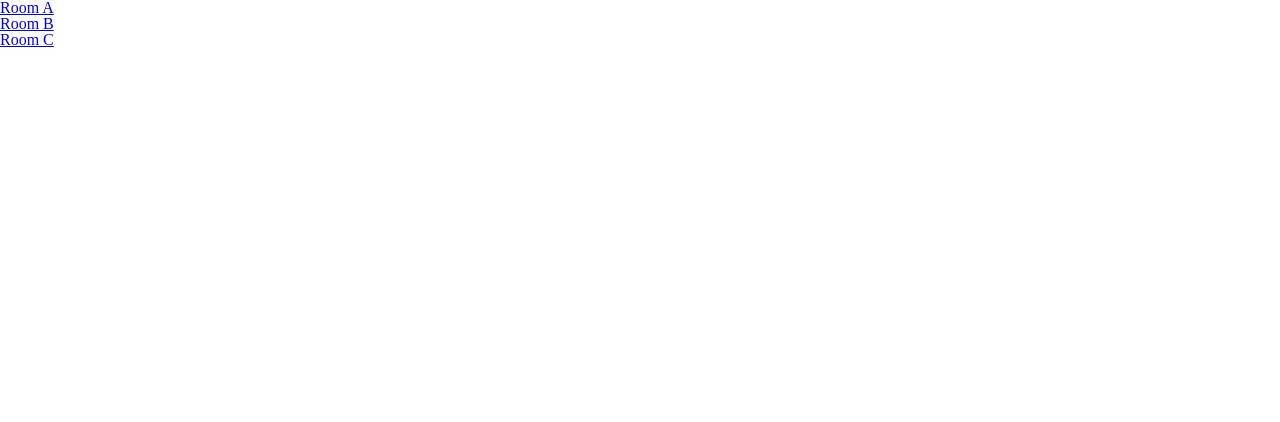
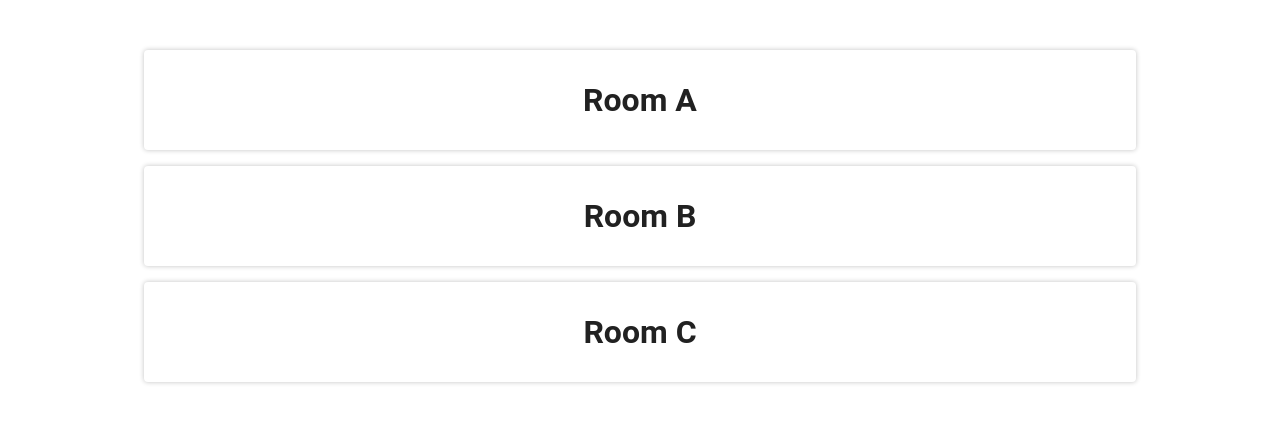
Before and after one commit to mohsenireza/cinema-app, a React (Vite) app: page / in a window 1280 px wide. Shown: the top 422 px of the page. Built offline with nearby package versions, Linux system fonts and the light colour scheme.

Commit message:
Style the components

```diff
--- /dev/null
+++ b/src/components/Layout/Layout.css
@@ -0,0 +1,6 @@
+.layout__container {
+  max-width: 1024px;
+  padding-inline: 16px;
+  margin-inline: auto;
+  margin-top: 50px;
+}
--- /dev/null
+++ b/src/components/Layout/Layout.jsx
@@ -0,0 +1,14 @@
+import { Outlet } from 'react-router-dom';
+import './Layout.css';
+
+function Layout() {
+  return (
+    <section className="layout">
+      <div className="layout__container">
+        <Outlet />
+      </div>
+    </section>
+  );
+}
+
+export default Layout;
--- /dev/null
+++ b/src/components/MovieItem/MovieItem.css
@@ -0,0 +1,69 @@
+.movie-item {
+  box-shadow: 0 0 5px var(--grey);
+  height: 100px;
+  border-radius: 4px;
+  margin-bottom: 16px;
+  transition: 0.3s;
+  overflow: hidden;
+}
+
+.movie-item:hover {
+  background-color: var(--grey);
+  box-shadow: none
+}
+
+.movie-item:hover .movie-item__image {
+  transform: scale(1.2);
+}
+
+.movie-item__link {
+  display: flex;
+  align-items: center;
+  height: 100%;
+  text-decoration: none;
+  padding: 4px;
+  padding-right: 16px;
+}
+
+.movie-item__image-container {
+  height: 100%;
+  border-radius: 4px;
+  overflow: hidden;
+}
+
+.movie-item__image {
+  height: 100%;
+  transition: 0.3s;
+}
+
+.movie-item__title {
+  font-size: 20px;
+  color: var(--text-color-primary);
+  font-weight: 700;
+  margin-inline: 16px auto;
+}
+
+.movie-item__time {
+  color: var(--text-color-secondary)
+}
+
+@media only screen and (max-width: 768px) {
+  .movie-item {
+    height: auto;
+    text-align: center;
+  }
+
+  .movie-item__link {
+    flex-direction: column;
+    padding: 16px;
+  }
+
+  .movie-item__image-container {
+    display: flex;
+    height: 150px;
+  }
+
+  .movie-item__title {
+    margin: 12px 0 16px;
+  }
+}
--- a/src/components/MovieItem/MovieItem.jsx
+++ b/src/components/MovieItem/MovieItem.jsx
@@ -1,13 +1,17 @@
-import { Link } from 'react-router-dom';
-import PropTypes from 'prop-types';
+import { Link } from "react-router-dom";
+import PropTypes from "prop-types";
+
+import "./MovieItem.css";
 
 function MovieItem({ movie, roomId }) {
   return (
-    <li>
-      <Link to={`/room/${roomId}/movie/${movie.id}`}>
-        <img src={movie.image} loading="lazy" />
-        <h3>{movie.title}</h3>
-        <span>{movie.startsAt}</span>
+    <li className="movie-item">
+      <Link to={`/room/${roomId}/movie/${movie.id}`} className="movie-item__link">
+        <figure className="movie-item__image-container">
+          <img className="movie-item__image" src={movie.image} loading="lazy" />
+        </figure>
+        <h3 className="movie-item__title">{movie.title}</h3>
+        <span className="movie-item__time">{movie.startsAt}</span>
       </Link>
     </li>
   );
--- /dev/null
+++ b/src/components/RoomItem/RoomItem.css
@@ -0,0 +1,25 @@
+.room-item {
+  box-shadow: 0 0 5px var(--grey);
+  height: 100px;
+  border-radius: 4px;
+  margin-bottom: 16px;
+  transition: 0.3s;
+  overflow: hidden;
+}
+
+.room-item:hover {
+  background-color: var(--grey);
+  box-shadow: none;
+}
+
+.room-item__link {
+  display: flex;
+  justify-content: center;
+  align-items: center;
+  color: var(--text-color-primary);
+  font-weight: 700;
+  text-decoration: none;
+  font-size: 32px;
+  height: 100%;
+  width: 100%;
+}
--- a/src/components/RoomItem/RoomItem.jsx
+++ b/src/components/RoomItem/RoomItem.jsx
@@ -1,10 +1,12 @@
-import PropTypes from 'prop-types';
-import { Link } from 'react-router-dom';
+import PropTypes from "prop-types";
+import { Link } from "react-router-dom";
+
+import "./RoomItem.css";
 
 function RoomItem({ id, title }) {
   return (
-    <li>
-      <Link to={`/room/${id}`}>
+    <li className="room-item">
+      <Link to={`/room/${id}`} className="room-item__link">
         <h3>{title}</h3>
       </Link>
     </li>
--- a/src/components/Router/Router.jsx
+++ b/src/components/Router/Router.jsx
@@ -8,15 +8,16 @@ import {
 import Home from '../../pages/Home/Home';
 import Room from '../../pages/Room/Room';
 import Movie from '../../pages/Movie/Movie';
+import Layout from "../Layout/Layout";
 
 function Router() {
   const router = createBrowserRouter(
     createRoutesFromElements(
-      <>
-        <Route path="/" element={<Home />} />
+      <Route path="/" element={<Layout />}>
+        <Route index element={<Home />} />
         <Route path="room/:roomId" element={<Room />} />
         <Route path="room/:roomId/movie/:movieId" element={<Movie />} />
-      </>
+      </Route>
     )
   );
 
--- a/src/components/SeatBooker/SeatBooker.css
+++ b/src/components/SeatBooker/SeatBooker.css
@@ -6,7 +6,7 @@
 
 .seat-booker__seats {
   display: grid;
-  gap: 16px;
+  gap: 8px;
   grid-template-columns: auto auto auto auto auto auto auto auto;
   width: 100%;
   margin-bottom: 32px;
@@ -44,3 +44,19 @@
 .seat-booker__submit-button:hover {
   background-color: var(--blue-secondary);
 }
+
+@media only screen and (max-width: 768px) {
+  .seat-booker__seats {
+    gap: 4px;
+  }
+
+  .seat-booker__submit-button {
+    width: 100%;
+  }
+}
+
+@media only screen and (max-width: 425px) {
+  .seat-booker__seat {
+    height: 30px;
+  }
+}
--- a/src/main.jsx
+++ b/src/main.jsx
@@ -2,7 +2,9 @@ import { StrictMode } from 'react'
 import { createRoot } from 'react-dom/client'
 
 import './styles/reset.css';
+import './styles/global.css';
 import './styles/colors.css';
+import './styles/fonts.css';
 import App from './App.jsx'
 
 createRoot(document.getElementById('root')).render(
--- a/src/styles/colors.css
+++ b/src/styles/colors.css
@@ -1,4 +1,6 @@
 :root {
+  --text-color-primary: #212121;
+  --text-color-secondary: #616161;
   --blue-primary: #0e257f;
   --blue-secondary: #1e3386;
   --white: #fff;
--- /dev/null
+++ b/src/styles/fonts.css
@@ -0,0 +1,15 @@
+@font-face {
+  font-family: 'Roboto';
+  font-style: normal;
+  font-weight: 400;
+  font-display: swap;
+  src: url(../assets/fonts/Roboto-Regular.ttf) format('ttf');
+}
+
+@font-face {
+  font-family: 'Roboto';
+  font-style: normal;
+  font-weight: 700;
+  font-display: swap;
+  src: url(../assets/fonts/Roboto-Bold.ttf) format('ttf');
+}
--- /dev/null
+++ b/src/styles/global.css
@@ -0,0 +1,7 @@
+* {
+  box-sizing: border-box;
+}
+
+body {
+  font-family: 'Roboto';
+}
```
Also changed, not shown: src/assets/fonts/Roboto-Bold.ttf (added), src/assets/fonts/Roboto-Regular.ttf (added).
